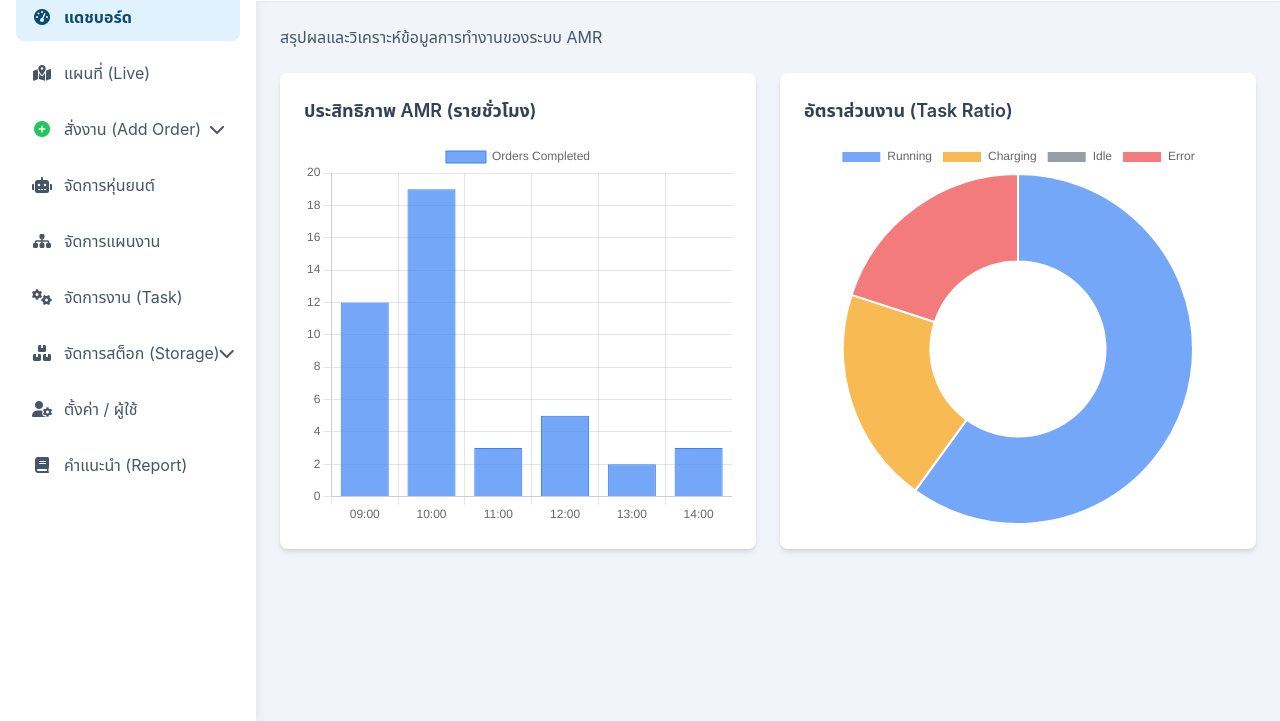
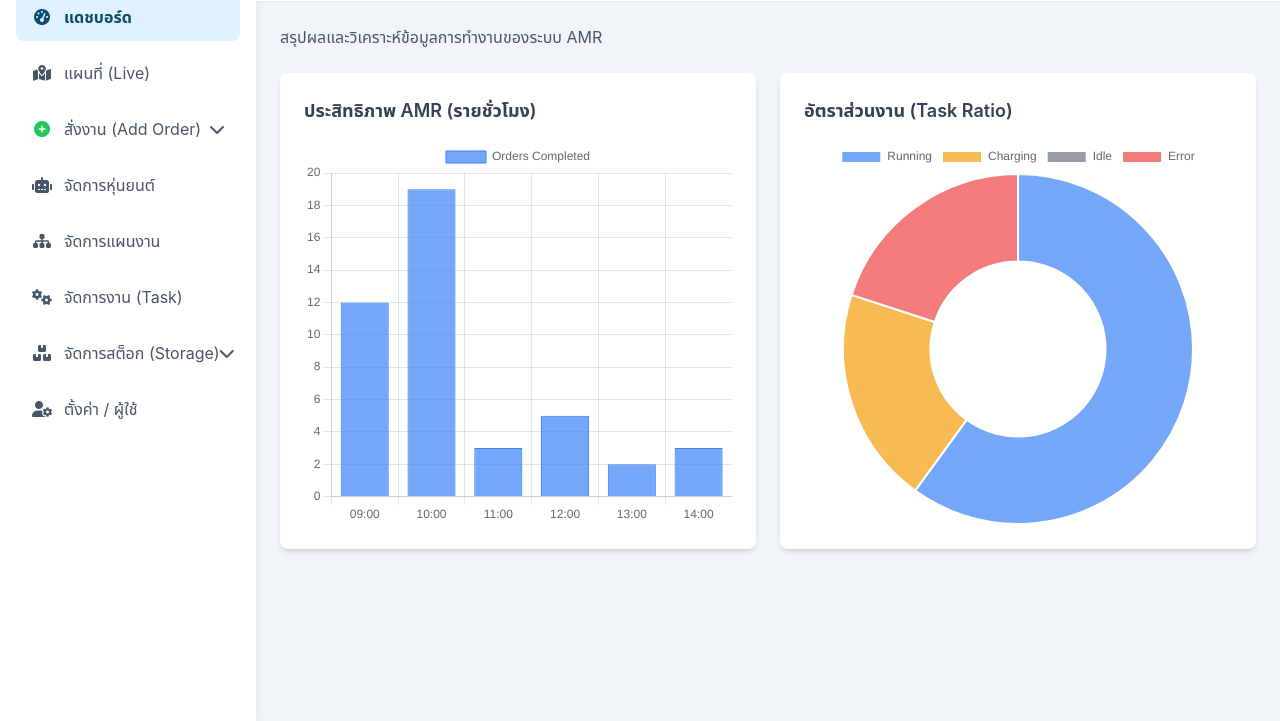
Before and after one commit to hirunnon/Mockup, a plain HTML site: page index.html in a window 1280 px wide. Shown: the part 79-800 px from the top of the page. Drawn offline with nearby package versions, Linux system fonts and the light colour scheme.

Commit message:
Remove Tab 'คำแนะนำ (Report)'

```diff
--- a/index.html
+++ b/index.html
@@ -543,10 +543,10 @@
                     <i class="fas fa-user-cog nav-icon"></i>
                     <span class="sidebar-text">ตั้งค่า / ผู้ใช้</span>
                 </a>
-                <a href="#recommend" class="sidebar-link" data-page="page-recommend">
+                <!--<a href="#recommend" class="sidebar-link" data-page="page-recommend">
                     <i class="fas fa-book nav-icon"></i>
                     <span class="sidebar-text">คำแนะนำ (Report)</span>
-                </a>
+                </a>-->
             </div>
         </nav>
 
```
